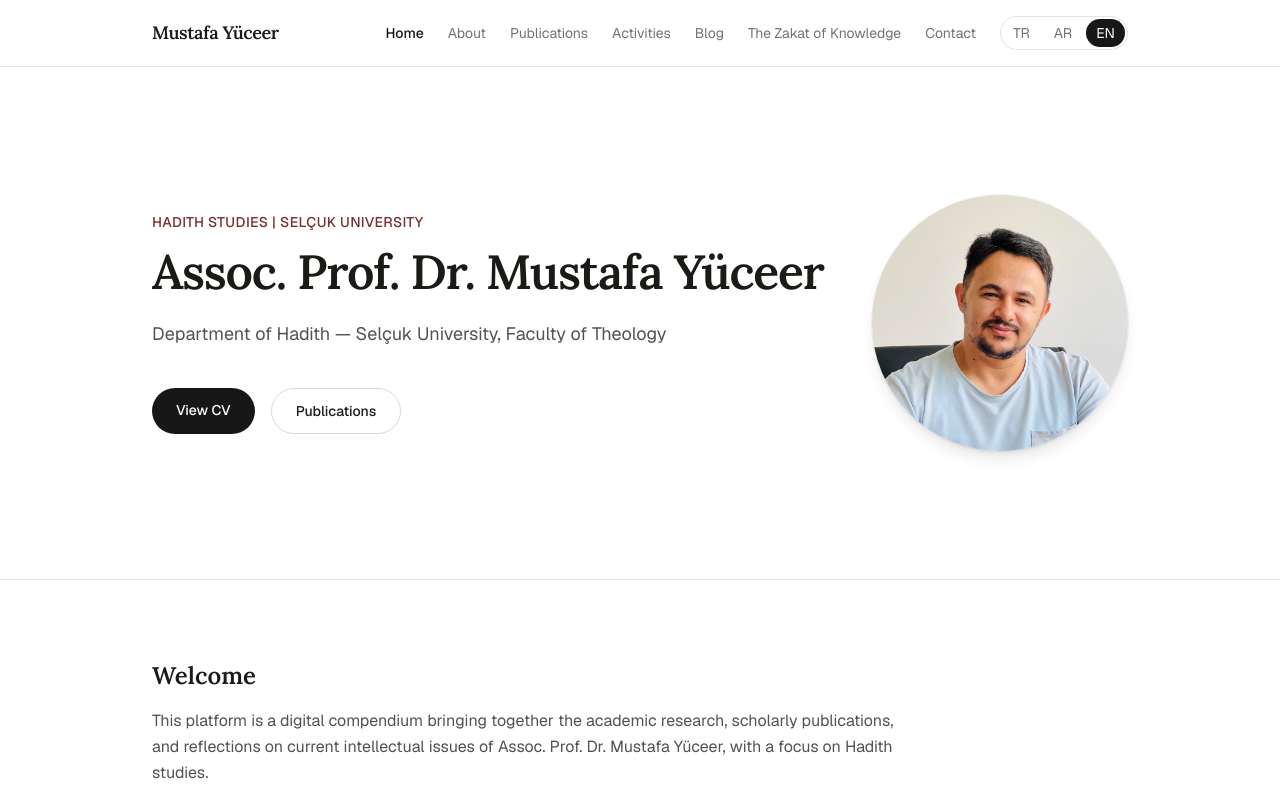
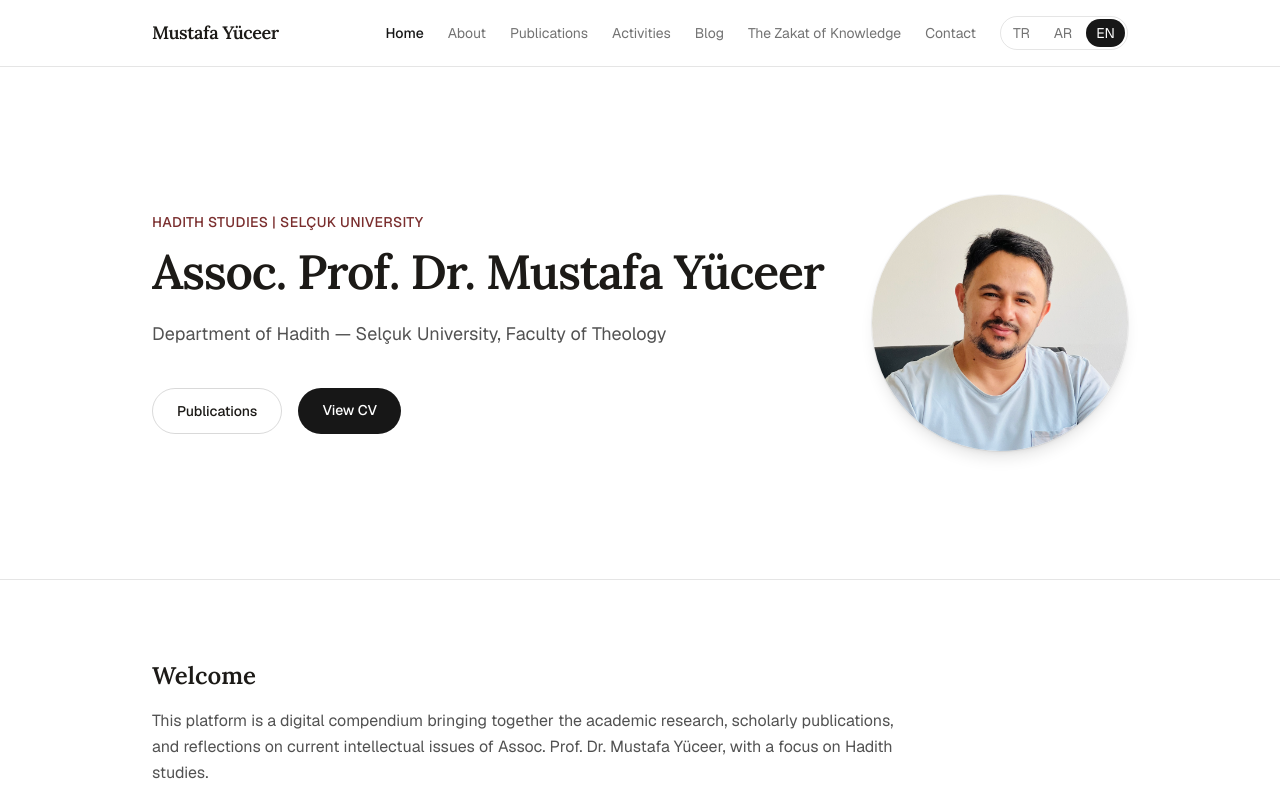
Before and after one commit to mustafayuceer-hub/mustafayuceer-site, a Next.js app: page /en in a window 1280 px wide. Shown: the top 800 px of the page. Built offline with nearby package versions, Linux system fonts and the light colour scheme.

Commit message:
Anasayfadaki Özgeçmişi İncele ve Yayınlar butonlarının yerini değiştir

```diff
--- a/src/app/[locale]/page.tsx
+++ b/src/app/[locale]/page.tsx
@@ -38,16 +38,16 @@ function Home() {
           </p>
           <div className="mt-10 flex flex-wrap gap-4">
             <Link
+              href="/publications"
+              className="rounded-full border border-black/15 px-6 py-3 text-sm font-medium transition hover:border-black/30 dark:border-white/20 dark:hover:border-white/40"
+            >
+              {t("heroCtaSecondary")}
+            </Link>
+            <Link
               href="/about"
               className="rounded-full bg-neutral-900 px-6 py-3 text-sm font-medium text-white transition hover:bg-neutral-700 dark:bg-white dark:text-neutral-900 dark:hover:bg-neutral-200"
             >
               {t("heroCta")}
-            </Link>
-            <Link
-              href="/publications"
-              className="rounded-full border border-black/15 px-6 py-3 text-sm font-medium transition hover:border-black/30 dark:border-white/20 dark:hover:border-white/40"
-            >
-              {t("heroCtaSecondary")}
             </Link>
           </div>
         </div>
```
